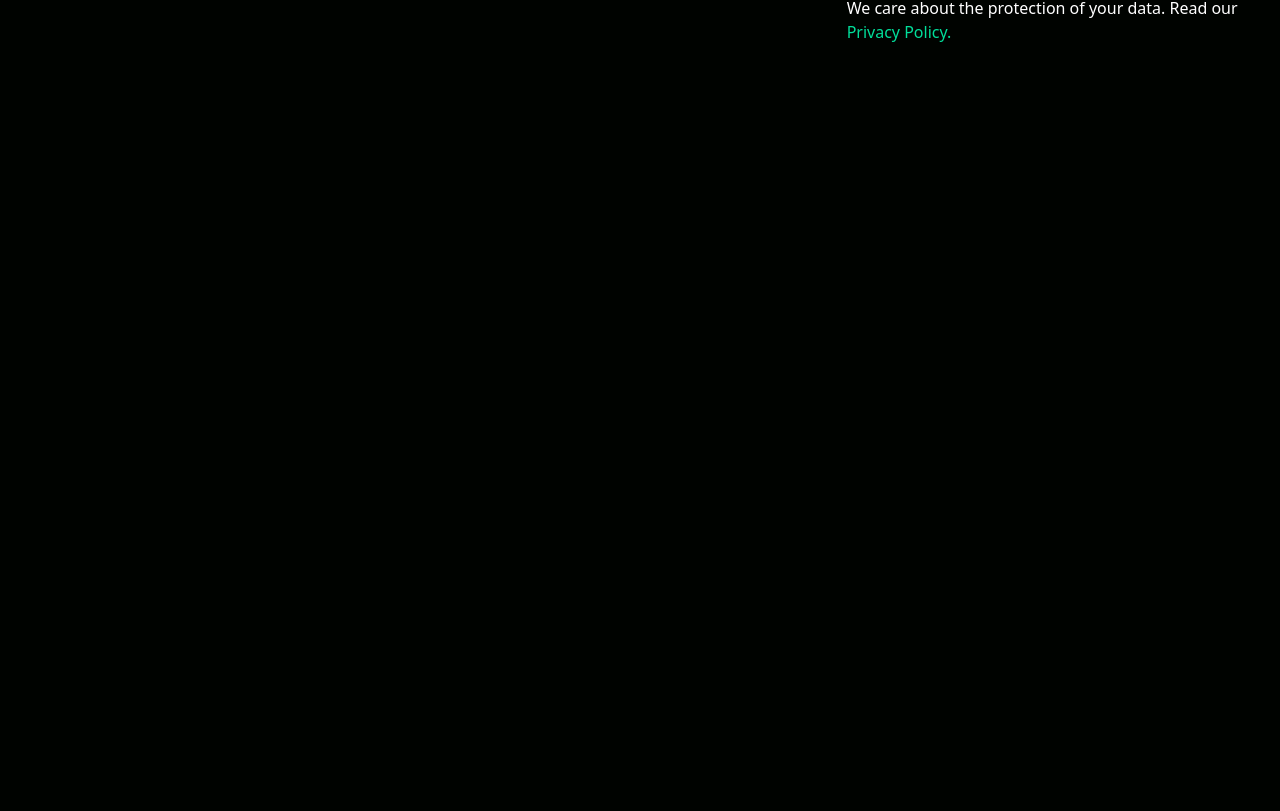
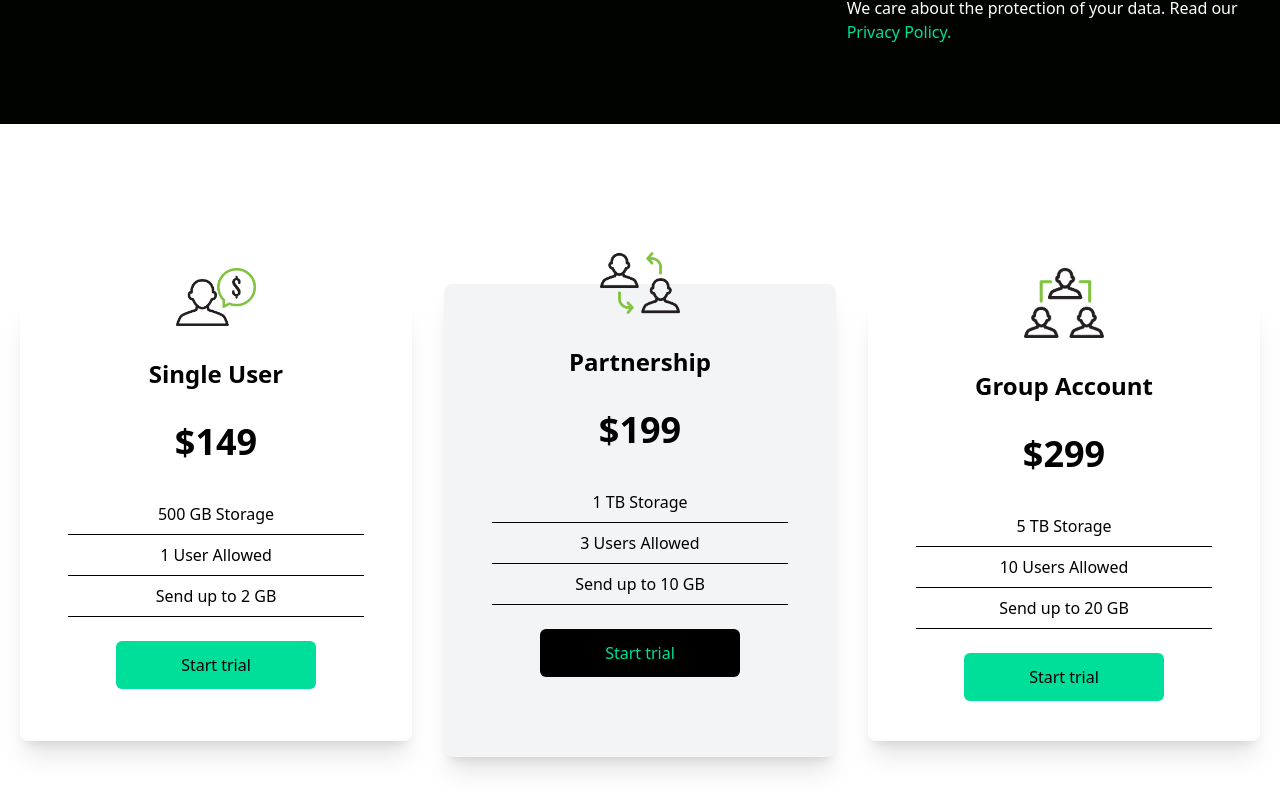
Before and after one commit to DhavitG/Data-monitor-react, a React (Vite) app: page / in a window 1280 px wide. Shown: the part 1557-2368 px from the top of the page. Before the commit the page ends 1681 px from the top, so only its background shows below. Built offline with nearby package versions, Linux system fonts and the light colour scheme.

Commit message:
Card Component

```diff
--- a/src/App.jsx
+++ b/src/App.jsx
@@ -1,4 +1,5 @@
 import Analytics from "./Components/Analytics";
+import Cards from "./Components/Cards";
 import Hero from "./Components/Hero";
 import Navbar from "./Components/Navbar";
 import Newsletter from "./Components/Newsletter";
@@ -10,6 +11,7 @@
       <Hero />
       <Analytics />
       <Newsletter />
+      <Cards />
     </div>
   );
 }
--- /dev/null
+++ b/src/Components/Cards.jsx
@@ -0,0 +1,65 @@
+import Single from "../assets/single.png";
+import Double from "../assets/double.png";
+import Triple from "../assets/triple.png";
+
+function Cards() {
+  return (
+    <div className="w-full py-[10rem] px-4 bg-white">
+      <div className="max-w-[1240px] mx-auto grid md:grid-cols-3 gap-8">
+        <div className="w-full shadow-xl flex flex-col p-4 my-4 rounded-lg hover:scale-105 duration-300">
+          <img
+            className="w-20 mx-auto mt-[-3rem] bg-white"
+            src={Single}
+            alt="/"
+          />
+          <h2 className="text-2xl font-bold text-center py-8">Single User</h2>
+          <p className="text-center text-4xl font-bold">$149</p>
+          <div className="text-center font-medium">
+            <p className="py-2 border-b mx-8 mt-8">500 GB Storage</p>
+            <p className="py-2 border-b mx-8">1 User Allowed</p>
+            <p className="py-2 border-b mx-8">Send up to 2 GB</p>
+          </div>
+          <button className="bg-[#00df9a] text-black rounded-md font-medium w-[200px] mx-auto my-6 px-6 py-3">
+            Start trial
+          </button>
+        </div>
+        <div className="w-full shadow-xl bg-gray-100 flex flex-col p-4 md:my-0 my-8 rounded-lg hover:scale-105 duration-300">
+          <img
+            className="w-20 mx-auto mt-[-3rem] bg-transparent"
+            src={Double}
+            alt="/"
+          />
+          <h2 className="text-2xl font-bold text-center py-8">Partnership</h2>
+          <p className="text-center text-4xl font-bold">$199</p>
+          <div className="text-center font-medium">
+            <p className="py-2 border-b mx-8 mt-8">1 TB Storage</p>
+            <p className="py-2 border-b mx-8">3 Users Allowed</p>
+            <p className="py-2 border-b mx-8">Send up to 10 GB</p>
+          </div>
+          <button className="text-[#00df9a] bg-black rounded-md font-medium w-[200px] mx-auto my-6 px-6 py-3">
+            Start trial
+          </button>
+        </div>
+        <div className="w-full shadow-xl flex flex-col p-4 my-4 rounded-lg hover:scale-105 duration-300">
+          <img
+            className="w-20 mx-auto mt-[-3rem] bg-white"
+            src={Triple}
+            alt="/"
+          />
+          <h2 className="text-2xl font-bold text-center py-8">Group Account</h2>
+          <p className="text-center text-4xl font-bold">$299</p>
+          <div className="text-center font-medium">
+            <p className="py-2 border-b mx-8 mt-8">5 TB Storage</p>
+            <p className="py-2 border-b mx-8">10 Users Allowed</p>
+            <p className="py-2 border-b mx-8">Send up to 20 GB</p>
+          </div>
+          <button className="bg-[#00df9a] text-black rounded-md font-medium w-[200px] mx-auto my-6 px-6 py-3">
+            Start trial
+          </button>
+        </div>
+      </div>
+    </div>
+  );
+}
+
+export default Cards;
```
